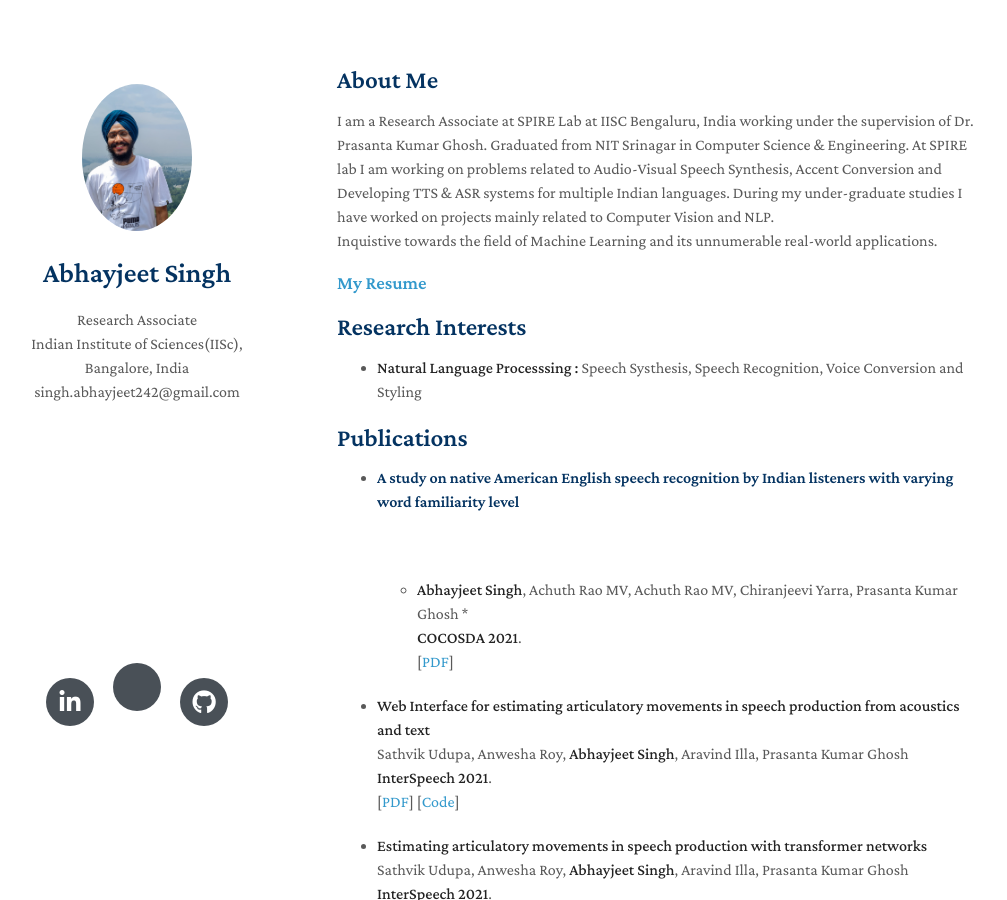
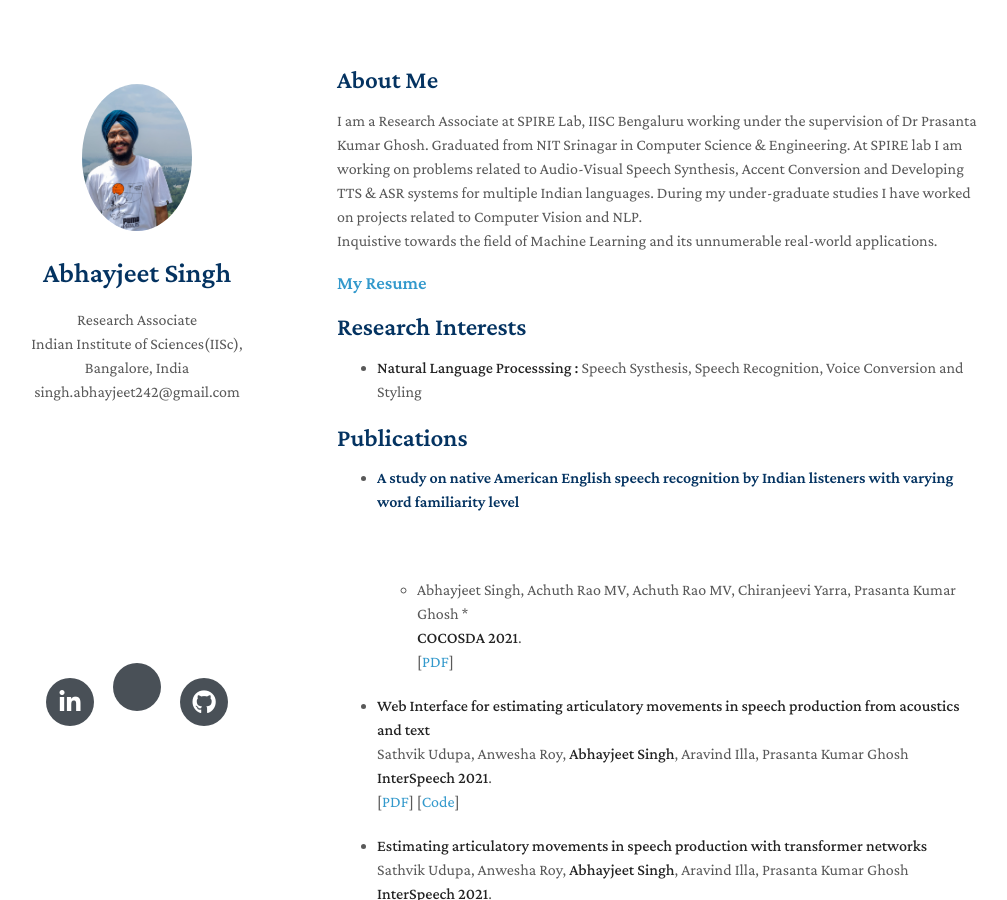
Before and after one commit to Abhay242/Abhay242.github.io, a Jekyll site: the page built from index.md, in a window 1280 px wide and 900 px high. Shown: the whole window, without its empty margins (133-1140 px from the left). Built offline with Jekyll 4.4.1, drawn with Linux system fonts in a browser that asks for light colours; nearby versions of some CDN libraries; a style sheet for code colours, icons or effects is not loaded; our own code applies the rules of GitHub Pages for plain Markdown files.

Commit message:
Update index.md

```diff
--- a/index.md
+++ b/index.md
@@ -4,7 +4,7 @@ layout: homepage
 
 ## About Me
 
-I am a Research Associate at SPIRE Lab at IISC Bengaluru, India working under the supervision of Dr. Prasanta Kumar Ghosh. Graduated from NIT Srinagar in Computer Science & Engineering. At SPIRE lab I am working on problems related to Audio-Visual Speech Synthesis, Accent Conversion and Developing TTS & ASR systems for multiple Indian languages. During my under-graduate studies I have worked on projects mainly related to Computer Vision and NLP.<br>
+I am a Research Associate at SPIRE Lab, IISC Bengaluru working under the supervision of Dr Prasanta Kumar Ghosh. Graduated from NIT Srinagar in Computer Science & Engineering. At SPIRE lab I am working on problems related to Audio-Visual Speech Synthesis, Accent Conversion and Developing TTS & ASR systems for multiple Indian languages. During my under-graduate studies I have worked on projects related to Computer Vision and NLP.<br>
 Inquistive towards the field of Machine Learning and its unnumerable real-world applications.
 
 ### [My Resume](https://drive.google.com/file/d/1xe6RG0ePoQZw0CSeFP3hDuCvGKEzob7J/view?usp=sharing)
@@ -17,7 +17,7 @@ Inquistive towards the field of Machine Learning and its unnumerable real-world
 
 - #### A study on native American English speech recognition by Indian listeners with varying word familiarity level
   <br>
-  * **Abhayjeet Singh**, Achuth Rao MV, Achuth Rao MV, Chiranjeevi Yarra, Prasanta Kumar Ghosh *
+  * Abhayjeet Singh, Achuth Rao MV, Achuth Rao MV, Chiranjeevi Yarra, Prasanta Kumar Ghosh *
   <br>
  **COCOSDA 2021**.
   <br>
```
